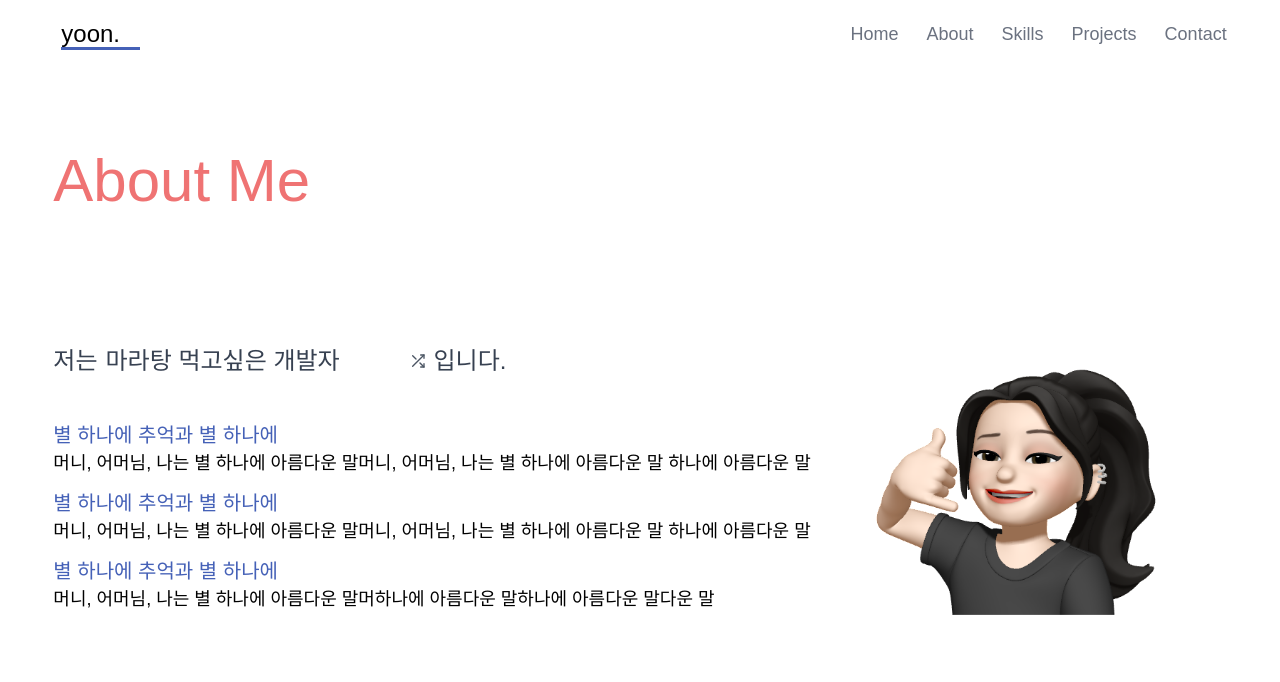
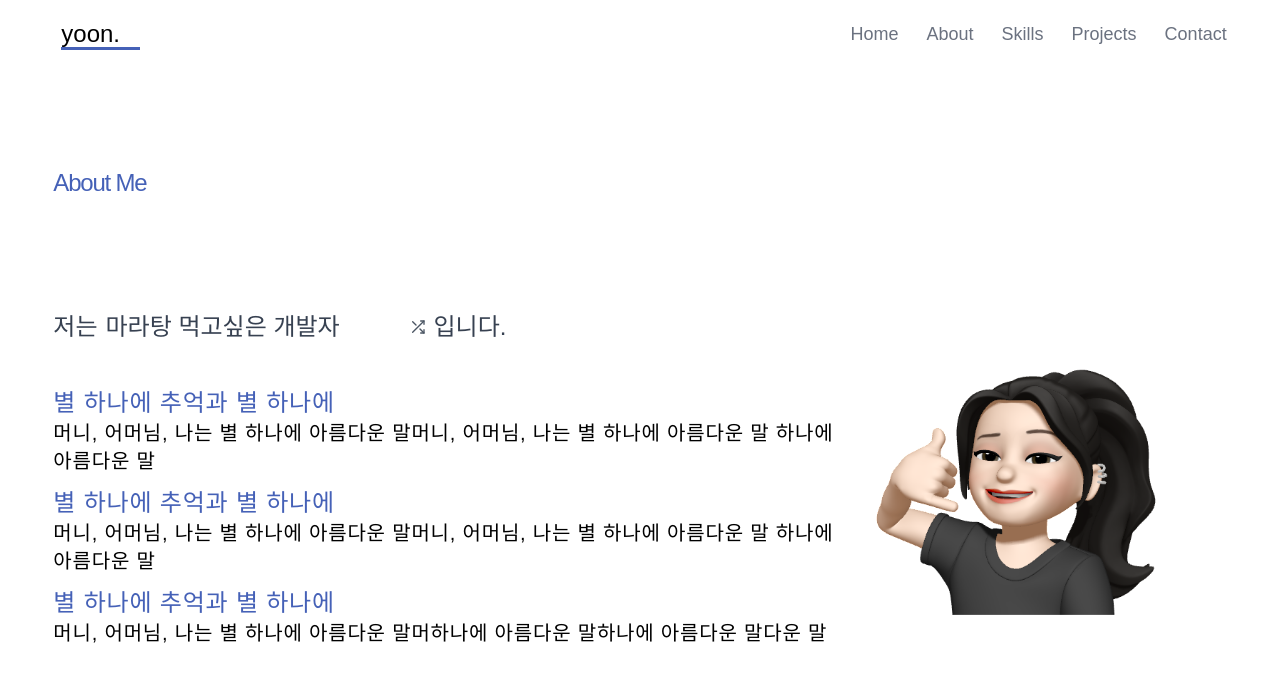
Before and after one commit to eeeyooon/portfolio, a Next.js app: page /about in a window 1280 px wide. Shown: the top 682 px of the page. Built offline with nearby package versions, Linux system fonts and the light colour scheme; a web font is replaced by a local one.

Commit message:
style: 전체적인 폰트 수정

```diff
--- a/src/app/about/page.tsx
+++ b/src/app/about/page.tsx
@@ -7,16 +7,16 @@ export default function AboutPage() {
   return (
     <>
       <section className="container relative flex flex-col-reverse items-center h-screen gap-6 md:flex-row mt-10">
-        <h2 className="absolute top-2 md:top-0 font-hambak text-red_color text-6xl mt-10">
+        <h2 className="absolute top-2 font-dohyeon md:top-0 tracking-tighter  text-blue_color text-2xl mt-14">
           About Me
         </h2>
         <div className="flex flex-col w-full md:w-2/3">
-          <h3 className="my-1 text-xl md:text-3xl">
+          <h3 className="my-1 text-xl md:text-3xl font-scoreRegular">
             <SlotMachine sentence={sentence} />
           </h3>
           <AboutContent />
         </div>
-        <div className="relative w-56 h-64 overflow-hidden md:w-96 md:h-96">
+        <div className="relative w-52 h-52 overflow-hidden md:w-96 md:h-96">
           <Image
             src={ProfileImage}
             alt="Pictiure of the author"
--- a/src/app/projects/page.tsx
+++ b/src/app/projects/page.tsx
@@ -3,7 +3,7 @@ import { projects } from "../../../data/projectData/projectData";
 export default async function ProjectsPage() {
   return (
     <section className="h-full my-10 selection:bg-blue_color">
-      <h2 className="text-center font-hambak text-blue_color text-5xl md:text-6xl  mb-8">
+      <h2 className="text-center font-dohyeon text-blue_color text-xl md:text-3xl mb-6">
         Projects
       </h2>
       <p className="text-center text-base md:text-xl">
--- a/src/components/About/AboutContent.tsx
+++ b/src/components/About/AboutContent.tsx
@@ -1,8 +1,8 @@
-const TITLE = "text-base md:text-xl text-blue_color";
-const CONTENT = "text-sm md:text-lg mb-3";
+const TITLE = "text-lg md:text-2xl text-blue_color";
+const CONTENT = "text-base md:text-xl mb-3";
 export default function AboutContent() {
   return (
-    <div className=" mb-14 mt-10">
+    <div className=" mb-14 mt-10 tracking-wider">
       <p className={TITLE}>별 하나에 추억과 별 하나에</p>
       <p className={CONTENT}>
         머니, 어머님, 나는 별 하나에 아름다운 말머니, 어머님, 나는 별 하나에
--- a/src/components/Projects/FeaturedProjects.tsx
+++ b/src/components/Projects/FeaturedProjects.tsx
@@ -6,7 +6,7 @@ export default function FeaturedProjectsPage() {
   const featuredProject = projects.filter((project) => project.featured);
   return (
     <section className="mt-10">
-      <h2 className="font-hambak text-brown_color text-3xl md:text-4xl mb-4">
+      <h2 className="font-dohyeon tracking-tight text-brown_color text-xl md:text-2xl mb-4">
         Featured Projects
       </h2>
       <p className="text-sm md:text-base">
@@ -14,8 +14,8 @@ export default function FeaturedProjectsPage() {
         <br />
         다른 프로젝트들은 아래 링크를 클릭하면 볼 수 있습니다.
       </p>
-      <button className="font-semibold text-red_color text-sm md:text-base">
-        <Link href="/projects">➡ 더 많은 프로젝트 보러가기</Link>
+      <button className="font-semibold text-blue_color text-sm md:text-base">
+        <Link href="/projects">더 많은 프로젝트 보러가기</Link>
       </button>
       <ul>
         {featuredProject.map((project) => (
```
